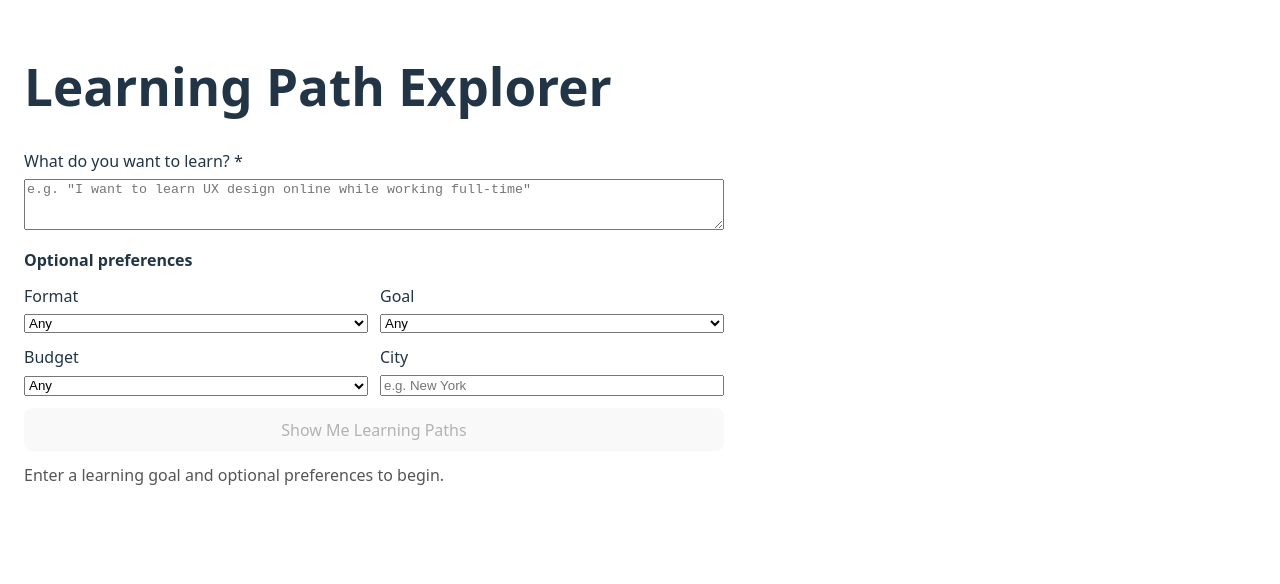
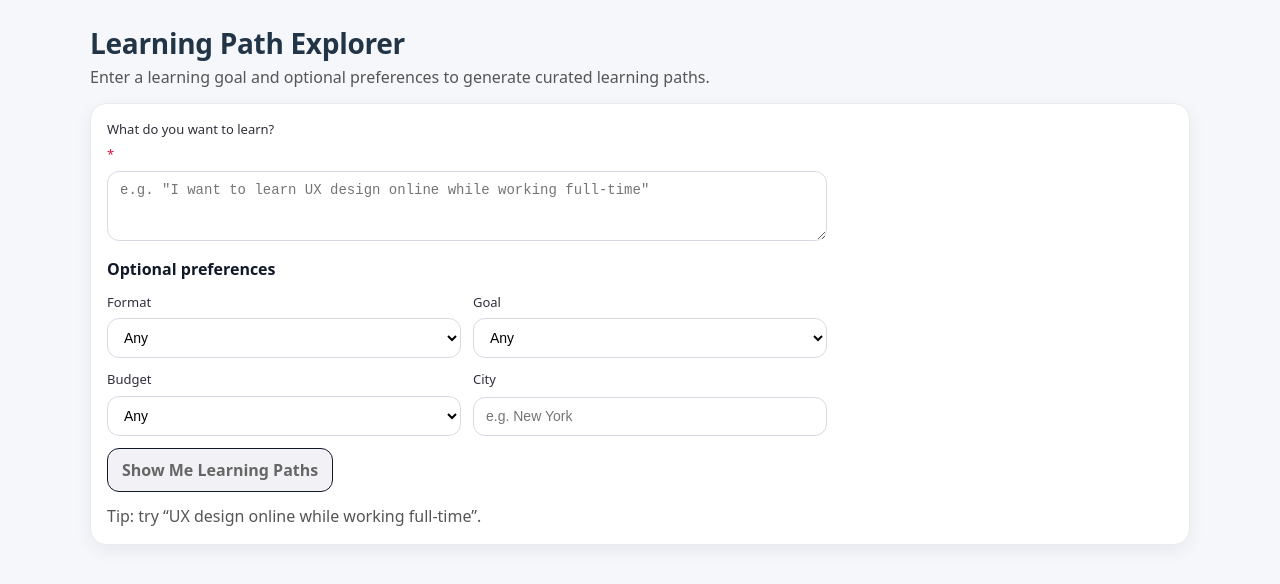
Before and after one commit to ibudman/multi-agent-system-assignment, a React app in the folder frontend/: page / in a window 1280 px wide. Shown: the top 584 px of the page. Built offline with nearby package versions, Linux system fonts and the light colour scheme; no server answers; the HTML template or start-up script is replaced by a standard one.

Commit message:
improve UI

```diff
--- a/frontend/src/App.tsx
+++ b/frontend/src/App.tsx
@@ -2,6 +2,7 @@ import {useRef, useState} from "react";
 import {LearningForm} from "./components/LearningForm";
 import {ResultsTables} from "./components/ResultsTables";
 import {Warnings} from "./components/Warnings";
+import {Spinner} from "./components/Spinner";
 import type {LearningPathsRequest, LearningPathsResponse} from "./types";
 import {fetchLearningPaths} from "./api/learningPaths";
 
@@ -15,8 +16,6 @@ export default function App() {
     const abortRef = useRef<AbortController | null>(null);
 
     async function handleSubmit(payload: LearningPathsRequest) {
-        console.log("REQUEST payload:", payload);
-
         setStatus("loading");
         setError(null);
 
@@ -35,19 +34,40 @@ export default function App() {
     }
 
     return (
-        <div style={{padding: 24, fontFamily: "system-ui, Arial"}}>
-            <h1>Learning Path Explorer</h1>
+        <div style={{minHeight: "100vh", background: "#f6f7fb"}}>
+            <div style={{maxWidth: 1100, margin: "0 auto", padding: "28px 18px"}}>
+                <header style={{marginBottom: 14}}>
+                    <h1 style={{margin: 0, fontSize: 28, letterSpacing: -0.3}}>
+                        Learning Path Explorer
+                    </h1>
+                    <p style={{margin: "6px 0 0", color: "#555"}}>
+                        Enter a learning goal and optional preferences to generate curated learning paths.
+                    </p>
+                </header>
 
+                <div
+                    style={{
+                        background: "#fff",
+                        border: "1px solid #e9e9ef",
+                        borderRadius: 16,
+                        padding: 16,
+                        boxShadow: "0 6px 18px rgba(20, 20, 40, 0.06)",
+                    }}
+                >
                     <LearningForm onSubmit={handleSubmit} disabled={status === "loading"}/>
 
                     <div style={{marginTop: 12, color: "#555"}}>
                         {status === "idle" && (
-                    <div>Enter a learning goal and optional preferences to begin.</div>
+                            <div>Tip: try “UX design online while working full-time”.</div>
                         )}
 
                         {status === "loading" && (
+                            <div style={{display: "flex", alignItems: "center", gap: 8}}>
+                                <Spinner size={16}/>
                                 <div>Searching, extracting, and organizing learning paths…</div>
+                            </div>
                         )}
+
 
                         {status === "error" && (
                             <div style={{color: "crimson"}}>
@@ -55,7 +75,7 @@ export default function App() {
                             </div>
                         )}
                     </div>
-
+                </div>
 
                 {data && (
                     <div style={{marginTop: 16}}>
@@ -68,7 +88,7 @@ export default function App() {
                         </div>
                     </div>
                 )}
-
+            </div>
         </div>
     );
 }
--- a/frontend/src/components/LearningForm.tsx
+++ b/frontend/src/components/LearningForm.tsx
@@ -13,6 +13,24 @@ export function LearningForm({
     const [goal, setGoal] = useState("");
     const [budget, setBudget] = useState("");
     const [city, setCity] = useState("");
+
+    const labelStyle: React.CSSProperties = {
+        display: "grid",
+        gap: 6,
+        fontSize: 13,
+        color: "#2f2f3a",
+    };
+
+    const inputStyle: React.CSSProperties = {
+        padding: "10px 12px",
+        borderRadius: 12,
+        border: "1px solid #d9d9e3",
+        outline: "none",
+        fontSize: 14,
+        background: disabled ? "#fafafa" : "#fff",
+    };
+
+    const buttonDisabled = disabled || !query.trim();
 
     function handleSubmit(e: React.FormEvent) {
         e.preventDefault();
@@ -31,24 +49,38 @@ export function LearningForm({
     }
 
     return (
-        <form onSubmit={handleSubmit} style={{display: "grid", gap: 12, maxWidth: 700}}>
-            <label style={{display: "grid", gap: 6}}>
-                What do you want to learn? *
+        <form onSubmit={handleSubmit} style={{display: "grid", gap: 12, maxWidth: 720}}>
+            <label style={labelStyle}>
+                What do you want to learn? <span style={{color: "crimson"}}>*</span>
                 <textarea
                     value={query}
                     onChange={(e) => setQuery(e.target.value)}
                     rows={3}
                     disabled={disabled}
                     placeholder='e.g. "I want to learn UX design online while working full-time"'
+                    style={{...inputStyle, resize: "vertical"}}
                 />
             </label>
 
-            <div style={{fontWeight: 600, marginTop: 6}}>Optional preferences</div>
+            <div style={{fontWeight: 700, marginTop: 4, color: "#111827"}}>
+                Optional preferences
+            </div>
 
-            <div style={{display: "grid", gridTemplateColumns: "repeat(2, minmax(0, 1fr))", gap: 12}}>
-                <label style={{display: "grid", gap: 6}}>
+            <div
+                style={{
+                    display: "grid",
+                    gridTemplateColumns: "repeat(2, minmax(0, 1fr))",
+                    gap: 12,
+                }}
+            >
+                <label style={labelStyle}>
                     Format
-                    <select value={format} onChange={(e) => setFormat(e.target.value)} disabled={disabled}>
+                    <select
+                        value={format}
+                        onChange={(e) => setFormat(e.target.value)}
+                        disabled={disabled}
+                        style={inputStyle}
+                    >
                         <option value="">Any</option>
                         <option value="online">Online</option>
                         <option value="in-person">In-person</option>
@@ -56,9 +88,14 @@ export function LearningForm({
                     </select>
                 </label>
 
-                <label style={{display: "grid", gap: 6}}>
+                <label style={labelStyle}>
                     Goal
-                    <select value={goal} onChange={(e) => setGoal(e.target.value)} disabled={disabled}>
+                    <select
+                        value={goal}
+                        onChange={(e) => setGoal(e.target.value)}
+                        disabled={disabled}
+                        style={inputStyle}
+                    >
                         <option value="">Any</option>
                         <option value="hobby">Hobby</option>
                         <option value="career">Career</option>
@@ -66,9 +103,14 @@ export function LearningForm({
                     </select>
                 </label>
 
-                <label style={{display: "grid", gap: 6}}>
+                <label style={labelStyle}>
                     Budget
-                    <select value={budget} onChange={(e) => setBudget(e.target.value)} disabled={disabled}>
+                    <select
+                        value={budget}
+                        onChange={(e) => setBudget(e.target.value)}
+                        disabled={disabled}
+                        style={inputStyle}
+                    >
                         <option value="">Any</option>
                         <option value="free">Free</option>
                         <option value="low-cost">Low-cost</option>
@@ -76,18 +118,32 @@ export function LearningForm({
                     </select>
                 </label>
 
-                <label style={{display: "grid", gap: 6}}>
+                <label style={labelStyle}>
                     City
                     <input
                         value={city}
                         onChange={(e) => setCity(e.target.value)}
                         disabled={disabled}
                         placeholder="e.g. New York"
+                        style={inputStyle}
                     />
                 </label>
             </div>
 
-            <button type="submit" disabled={disabled || !query.trim()}>
+            <button
+                type="submit"
+                disabled={buttonDisabled}
+                style={{
+                    padding: "10px 14px",
+                    borderRadius: 12,
+                    border: "1px solid #111827",
+                    background: buttonDisabled ? "#f2f2f6" : "#111827",
+                    color: buttonDisabled ? "#666" : "#fff",
+                    cursor: buttonDisabled ? "not-allowed" : "pointer",
+                    fontWeight: 700,
+                    width: "fit-content",
+                }}
+            >
                 Show Me Learning Paths
             </button>
         </form>
--- a/frontend/src/components/ResultsTables.tsx
+++ b/frontend/src/components/ResultsTables.tsx
@@ -1,5 +1,19 @@
 import type {Program, Results} from "../types";
 import {exportJson, exportProgramsCsv} from "../utils/export";
+
+const COLUMN_WIDTHS = [
+    "220px", // Program name
+    "160px", // Provider
+    "220px", // Topics covered
+    "90px",  // Format
+    "110px", // Duration
+    "110px", // Cost
+    "160px", // Prerequisites
+    "120px", // Location
+    "260px", // Who this is for
+    "110px", // Source link
+    "110px", // Citation
+];
 
 function Bucket({
                     title,
@@ -10,25 +24,44 @@ function Bucket({
     programs: Program[];
     fileKey: string;
 }) {
+    const empty = programs.length === 0;
+
     return (
-        <section style={{marginTop: 22}}>
-            <div style={{display: "flex", alignItems: "center", justifyContent: "space-between", gap: 12}}>
-                <h2 style={{margin: 0, fontSize: 18}}>
-                    {title} ({programs.length})
+        <section
+            style={{
+                marginTop: 16,
+                background: "#fff",
+                border: "1px solid #e9e9ef",
+                borderRadius: 16,
+                padding: 14,
+                boxShadow: "0 6px 18px rgba(20, 20, 40, 0.04)",
+            }}
+        >
+            <div
+                style={{
+                    display: "flex",
+                    alignItems: "center",
+                    justifyContent: "space-between",
+                    gap: 12,
+                }}
+            >
+                <h2 style={{margin: 0, fontSize: 16, color: "#111827"}}>
+                    {title} <span style={{color: "#6b7280", fontWeight: 600}}>({programs.length})</span>
                 </h2>
 
                 <div style={{display: "flex", gap: 8}}>
                     <button
                         type="button"
-                        disabled={programs.length === 0}
+                        disabled={empty}
                         onClick={() => exportJson(programs, `${fileKey}.json`)}
                         style={{
                             padding: "8px 10px",
-                            borderRadius: 10,
-                            border: "1px solid #999",
+                            borderRadius: 12,
+                            border: "1px solid #d1d5db",
                             background: "#fff",
-                            opacity: programs.length === 0 ? 0.5 : 1,
-                            cursor: programs.length === 0 ? "not-allowed" : "pointer",
+                            opacity: empty ? 0.5 : 1,
+                            cursor: empty ? "not-allowed" : "pointer",
+                            fontWeight: 600,
                         }}
                     >
                         Export JSON
@@ -36,28 +69,41 @@ function Bucket({
 
                     <button
                         type="button"
-                        disabled={programs.length === 0}
+                        disabled={empty}
                         onClick={() => exportProgramsCsv(programs, `${fileKey}.csv`)}
                         style={{
                             padding: "8px 10px",
-                            borderRadius: 10,
-                            border: "1px solid #999",
+                            borderRadius: 12,
+                            border: "1px solid #d1d5db",
                             background: "#fff",
-                            opacity: programs.length === 0 ? 0.5 : 1,
-                            cursor: programs.length === 0 ? "not-allowed" : "pointer",
+                            opacity: empty ? 0.5 : 1,
+                            cursor: empty ? "not-allowed" : "pointer",
+                            fontWeight: 600,
                         }}
                     >
                         Export CSV
                     </button>
-
                 </div>
             </div>
 
-            {programs.length === 0 ? (
-                <div style={{marginTop: 10, color: "#555"}}>No programs found.</div>
+            {empty ? (
+                <div style={{marginTop: 10, color: "#6b7280"}}>No programs found.</div>
             ) : (
-                <div style={{overflowX: "auto", marginTop: 10, border: "1px solid #eee", borderRadius: 12}}>
-                    <table style={{width: "100%", borderCollapse: "collapse", minWidth: 1100}}>
+                <div
+                    style={{
+                        overflowX: "auto",
+                        marginTop: 10,
+                        border: "1px solid #eef0f4",
+                        borderRadius: 12,
+                    }}
+                >
+                    <table style={{width: "100%", borderCollapse: "collapse", minWidth: 1500}}>
+                        <colgroup>
+                            {COLUMN_WIDTHS.map((w, i) => (
+                                <col key={i} style={{width: w}}/>
+                            ))}
+                        </colgroup>
+
                         <thead>
                         <tr>
                             {[
@@ -78,9 +124,12 @@ function Bucket({
                                     style={{
                                         textAlign: "left",
                                         padding: 10,
-                                        borderBottom: "1px solid #eee",
+                                        borderBottom: "1px solid #eef0f4",
                                         background: "#fafafa",
                                         fontSize: 12,
+                                        color: "#374151",
+                                        fontWeight: 700,
+                                        whiteSpace: "nowrap",
                                     }}
                                 >
                                     {h}
@@ -92,7 +141,12 @@ function Bucket({
                         <tbody>
                         {programs.map((p, idx) => (
                             <tr key={`${p.program_name}-${idx}`}>
-                                <td style={{padding: 10, borderBottom: "1px solid #f1f1f1", fontWeight: 600}}>
+                                <td style={{
+                                    padding: 10,
+                                    borderBottom: "1px solid #f1f1f1",
+                                    fontWeight: 700,
+                                    color: "#111827"
+                                }}>
                                     {p.program_name}
                                 </td>
                                 <td style={{padding: 10, borderBottom: "1px solid #f1f1f1"}}>{p.provider}</td>
@@ -115,7 +169,6 @@ function Bucket({
                                         View citation
                                     </a>
                                 </td>
-
                             </tr>
                         ))}
                         </tbody>
--- /dev/null
+++ b/frontend/src/components/Spinner.tsx
@@ -0,0 +1,20 @@
+export function Spinner({size = 16}: { size?: number }) {
+    return (
+        <span
+            aria-label="Loading"
+            style={{
+                width: size,
+                height: size,
+                display: "inline-block",
+                borderRadius: "50%",
+                border: "2px solid rgba(0,0,0,0.15)",
+                borderTopColor: "rgba(0,0,0,0.6)",
+                animation: "spin 0.8s linear infinite",
+            }}
+        >
+      <style>
+        {`@keyframes spin { to { transform: rotate(360deg); } }`}
+      </style>
+    </span>
+    );
+}
--- a/frontend/src/components/Warnings.tsx
+++ b/frontend/src/components/Warnings.tsx
@@ -4,9 +4,14 @@ export function Warnings({warnings}: { warnings: string[] }) {
     return (
         <details style={{marginTop: 14}}>
             <summary style={{cursor: "pointer", fontWeight: 600}}>
-                Warnings ({warnings.length})
+                Processing notes ({warnings.length})
             </summary>
-            <ul style={{marginTop: 10, color: "#8a5a00"}}>
+
+            <div style={{marginTop: 8, fontSize: 13, color: "#6b7280"}}>
+                Some sources couldn’t be fetched or processed. Results may be incomplete.
+            </div>
+
+            <ul style={{marginTop: 8, color: "#8a5a00"}}>
                 {warnings.map((w, i) => (
                     <li key={i} style={{marginBottom: 6}}>
                         {w}
```
Lines whose indentation alone changed are shown as unchanged.
